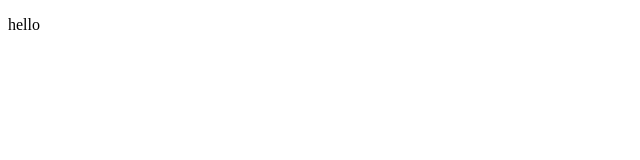
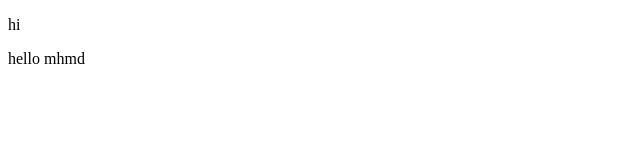
Before and after one commit to abdelhadi-work/Test, a plain HTML site: page index.html in a window 1280 px wide. Shown: the full height of the page, 0-640 px from the left. Drawn offline with Linux system fonts and the light colour scheme.

Commit message:
hello mhmd

```diff
--- a/index.html
+++ b/index.html
@@ -6,6 +6,7 @@
     <title>Document</title>
   </head>
   <body>
-    <p>hello</p>
+    <p>hi</p>
+    <p>hello mhmd</p>
   </body>
 </html>
```
